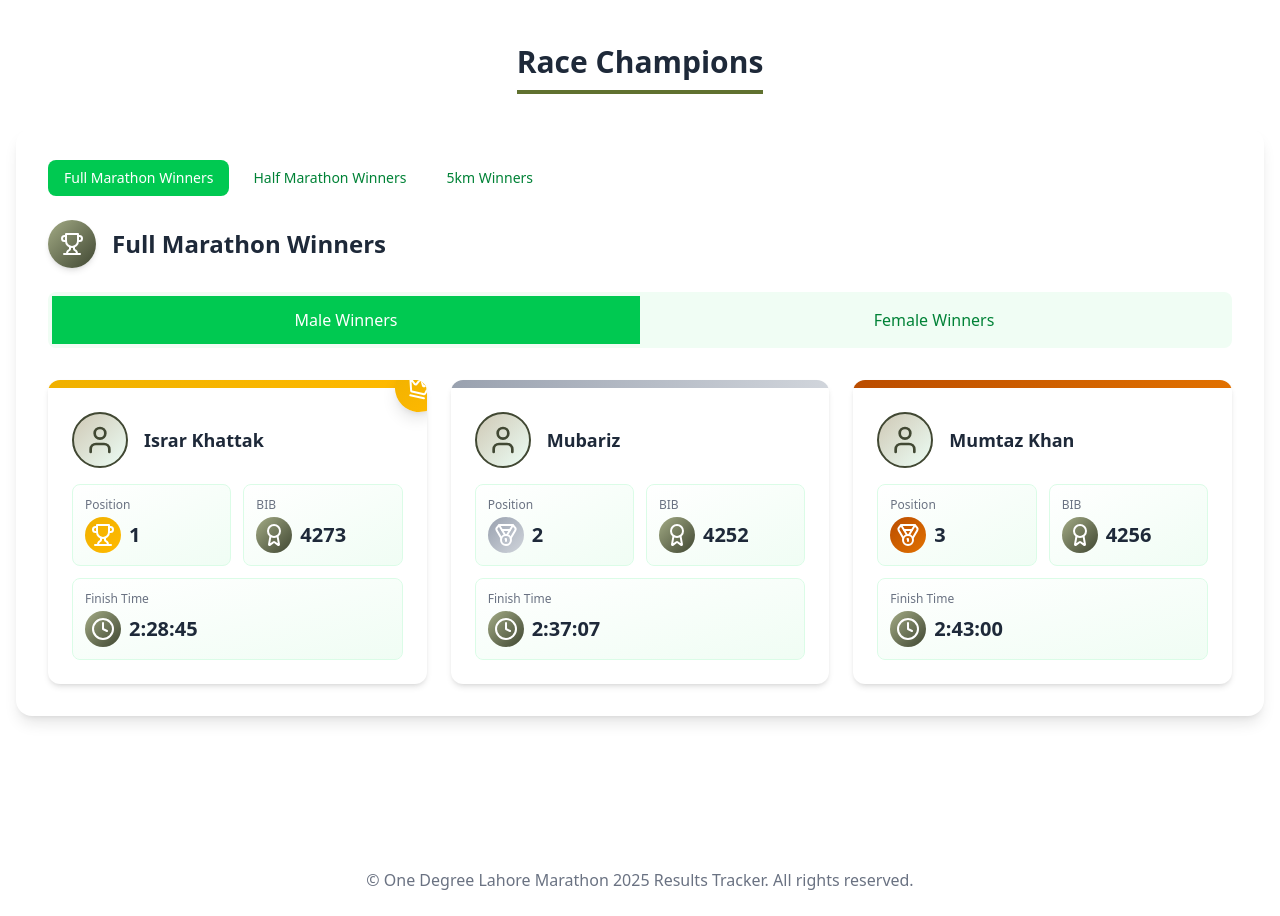
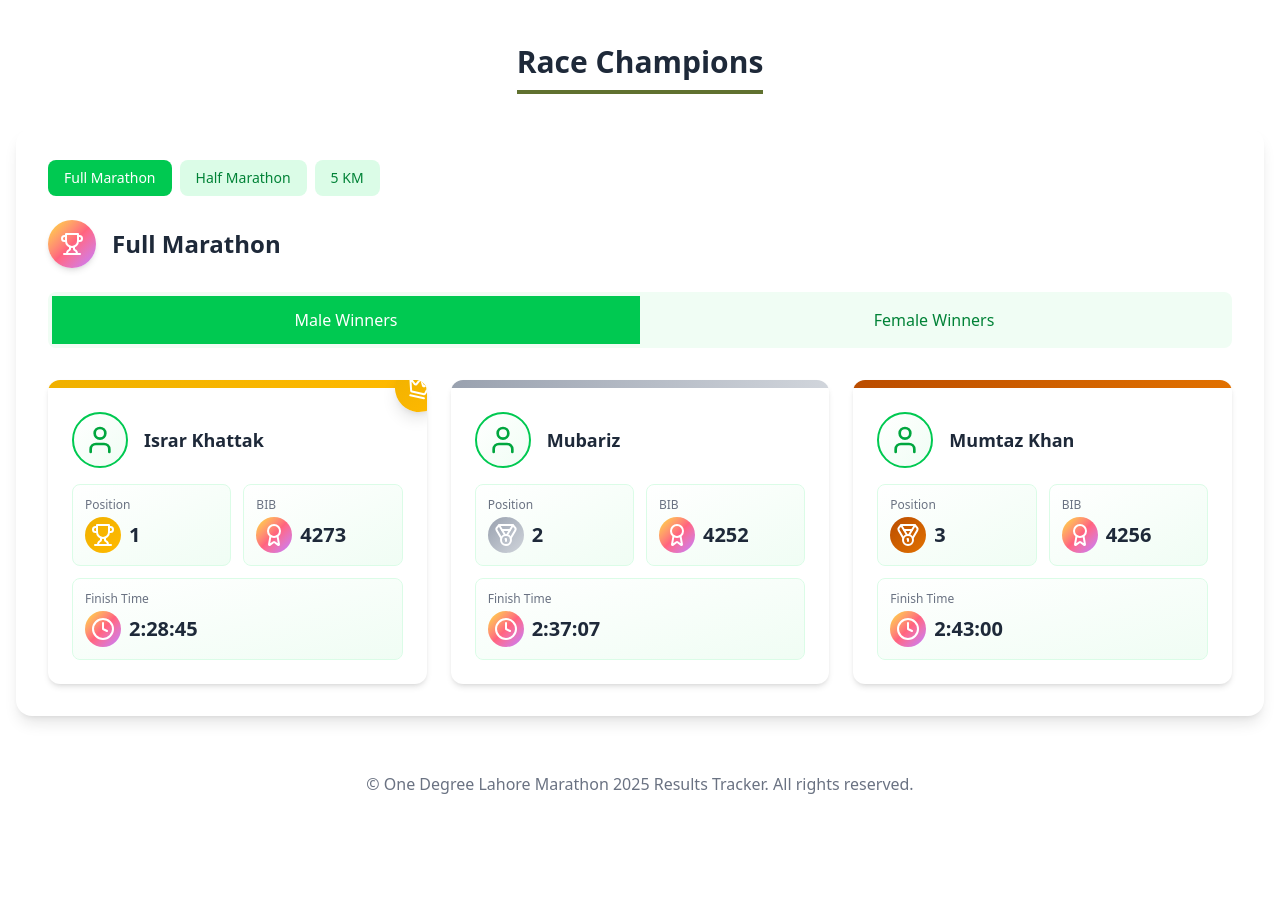
Before and after one commit to abdullahsufyan01/frontend-lahore-marathon, a React (Vite) app: page / in a window 1280 px wide. Shown: the part 1160-2076 px from the top of the page. After the commit the page ends 1980 px from the top, so only its background shows below. Built offline with nearby package versions, Linux system fonts and the light colour scheme.

Commit message:
color scheme updated

```diff
--- a/src/App.jsx
+++ b/src/App.jsx
@@ -62,7 +62,7 @@ function App() {
         </div>
       </main>
 
-      <footer className="bg-white py-6 mt-12">
+      <footer className="bg-white py-6">
         <div className="container mx-auto px-4 text-center text-gray-500">
           <p>© One Degree Lahore Marathon 2025 Results Tracker. All rights reserved.</p>
         </div>
--- a/src/components/Header.jsx
+++ b/src/components/Header.jsx
@@ -1,6 +1,5 @@
 import React from 'react';
 import { Timer } from 'lucide-react';
-import logo from "../assets/images/lahore-marathon-logo.png"
 import LahoreMarathonBanner from '../assets/images/LahoreMarathonBanner.jpg'
 
 const Header = () => {
--- a/src/components/TopWinners.jsx
+++ b/src/components/TopWinners.jsx
@@ -37,13 +37,13 @@ const TopWinners = () => {
       <div className="p-6">
         <div className="flex items-center mb-4">
           <div className="flex-shrink-0 mr-4">
-            <div className="w-14 h-14 rounded-full bg-gradient-to-br from-[#cfc9b6] to-emerald-50 flex items-center justify-center border-2 border-[#414833]">
-              <User className="h-8 w-8 text-[#414833]" />
+            <div className="w-14 h-14 rounded-full bg-gradient-to-br from-white to-green-50 flex items-center justify-center border-2 border-green-500">
+              <User className="h-8 w-8 text-green-600" />
             </div>
           </div>
           <h3 className="text-lg font-bold text-gray-800">{winner.name}</h3>
         </div>
-        <div className="mt-4 grid grid-cols-2 gap-3">
+        <div className="mt-4 grid grid-cols-1 sm:grid-cols-2 gap-3">
           <div className="bg-gradient-to-br from-white to-green-50 p-3 rounded-lg border border-green-100">
             <p className="text-xs text-gray-500 mb-1">Position</p>
             <div className="flex items-center">
@@ -56,16 +56,16 @@ const TopWinners = () => {
           <div className="bg-gradient-to-br from-white to-green-50 p-3 rounded-lg border border-green-100">
             <p className="text-xs text-gray-500 mb-1">BIB</p>
             <div className="flex items-center">
-              <div className="p-1.5 rounded-full bg-gradient-to-br from-[#A4AC86] to-[#414833] mr-2">
+              <div className="p-1.5 rounded-full bg-gradient-to-br from-yellow-300 via-rose-400 to-purple-400 mr-2">
                 <Award className="h-6 w-6 text-white" />
               </div>
               <span className="text-xl font-bold text-gray-800">{winner.bibNo}</span>
             </div>
           </div>
-          <div className="bg-gradient-to-br from-white to-green-50 p-3 rounded-lg border border-green-100 col-span-2">
+          <div className="col-span-2 bg-gradient-to-br from-white to-green-50 p-3 rounded-lg border border-green-100 col-span-1">
             <p className="text-xs text-gray-500 mb-1">Finish Time</p>
             <div className="flex items-center">
-              <div className="p-1.5 rounded-full bg-gradient-to-br from-[#A4AC86] to-[#414833] mr-2">
+              <div className="p-1.5 rounded-full bg-gradient-to-br from-yellow-300 via-rose-400 to-purple-400 mr-2">
                 <Clock className="h-6 w-6 text-white" />
               </div>
               <span className="text-xl font-bold text-gray-800">{winner.runDuration}</span>
@@ -73,16 +73,17 @@ const TopWinners = () => {
           </div>
         </div>
       </div>
+
     </div>
   );
 
   return (
-    <div className="mb-12 bg-white p-8 rounded-2xl shadow-lg">
+    <div className="bg-white p-8 rounded-2xl shadow-lg">
       <div className="flex mb-6 space-x-2">
         {Object.keys(topWinners).map((race) => (
           <button
             key={race}
-            className={`py-2 px-4 rounded-lg text-sm font-medium transition-all duration-300 ${activeRace === race ? 'bg-green-500 text-white' : 'text-green-700 hover:bg-green-100'}`}
+            className={`py-2 cursor-pointer px-4 rounded-lg text-sm font-medium transition-all duration-300 ${activeRace === race ? 'bg-green-500 text-white' : 'text-green-700 bg-green-100'}`}
             onClick={() => setActiveRace(race)}
           >
             {topWinners[race].heading}
@@ -90,26 +91,26 @@ const TopWinners = () => {
         ))}
       </div>
       <div className="flex items-center mb-6">
-        <div className="p-3 bg-gradient-to-br from-[#A4AC86] to-[#414833] rounded-full mr-4 shadow-md">
+        <div className="p-3 bg-gradient-to-br from-yellow-300 via-rose-400 to-purple-400 rounded-full mr-4 shadow-md">
           <Trophy className="w-6 h-6 text-white" />
         </div>
         <h2 className="text-2xl font-bold text-gray-800">{heading}</h2>
       </div>
       <div className="flex mb-8 bg-green-50 p-1 rounded-lg">
         <button
-          className={`py-3 px-6 flex-1 ${activeTab === 'male' ? 'bg-green-500 text-white' : 'text-green-700 hover:bg-green-100'}`}
+          className={`py-3 cursor-pointer px-6 flex-1 ${activeTab === 'male' ? 'bg-green-500 text-white' : 'text-green-700 hover:bg-green-100'}`}
           onClick={() => setActiveTab('male')}
         >
           Male Winners
         </button>
         <button
-          className={`py-3 px-6 flex-1 ${activeTab === 'female' ? 'bg-green-500 text-white' : 'text-green-700 hover:bg-green-100'}`}
+          className={`py-3 cursor-pointer px-6 flex-1 ${activeTab === 'female' ? 'bg-green-500 text-white' : 'text-green-700 hover:bg-green-100'}`}
           onClick={() => setActiveTab('female')}
         >
           Female Winners
         </button>
       </div>
-      <div className="grid grid-cols-1 md:grid-cols-3 gap-6">
+      <div className="grid grid-cols-1 sm:grid-cols-2 md:grid-cols-2 lg:grid-cols-3 gap-6">
         {activeTab === 'male' ? male.map(renderWinnerCard) : females.map(renderWinnerCard)}
       </div>
     </div>
--- a/src/data/marathonResults.js
+++ /dev/null
@@ -1,158 +0,0 @@
-export const marathonResults = [
-    {
-      _id: "67c0c86174fdecc15ef62d24",
-      name: "Ameer Hamza",
-      bibNo: "2120",
-      startTime: "08:00:00",
-      endTime: "10:14:20",
-      runDuration: "2:14:20",
-      raceStatus: "Completed"
-    },
-    {
-      _id: "67c0c86174fdecc15ef62d25",
-      name: "Sarah Johnson",
-      bibNo: "1845",
-      startTime: "08:00:00",
-      endTime: "10:32:15",
-      runDuration: "2:32:15",
-      raceStatus: "Completed"
-    },
-    {
-      _id: "67c0c86174fdecc15ef62d26",
-      name: "Michael Chen",
-      bibNo: "1923",
-      startTime: "08:00:00",
-      endTime: "09:58:42",
-      runDuration: "1:58:42",
-      raceStatus: "Completed"
-    },
-    {
-      _id: "67c0c86174fdecc15ef62d27",
-      name: "Emma Rodriguez",
-      bibNo: "2056",
-      startTime: "08:00:00",
-      endTime: "",
-      runDuration: "",
-      raceStatus: "DNF"
-    },
-    {
-      _id: "67c0c86174fdecc15ef62d28",
-      name: "David Kim",
-      bibNo: "1782",
-      startTime: "08:00:00",
-      endTime: "10:05:33",
-      runDuration: "2:05:33",
-      raceStatus: "Completed"
-    },
-    {
-      _id: "67c0c86174fdecc15ef62d29",
-      name: "Olivia Patel",
-      bibNo: "2211",
-      startTime: "08:00:00",
-      endTime: "10:47:18",
-      runDuration: "2:47:18",
-      raceStatus: "Completed"
-    },
-    {
-      _id: "67c0c86174fdecc15ef62d30",
-      name: "James Wilson",
-      bibNo: "1968",
-      startTime: "08:00:00",
-      endTime: "",
-      runDuration: "",
-      raceStatus: "DNS"
-    },
-    {
-      _id: "67c0c86174fdecc15ef62d31",
-      name: "Sophia Martinez",
-      bibNo: "2034",
-      startTime: "08:00:00",
-      endTime: "10:22:51",
-      runDuration: "2:22:51",
-      raceStatus: "Completed"
-    },
-    {
-      _id: "67c0c86174fdecc15ef62d32",
-      name: "Ethan Thompson",
-      bibNo: "1875",
-      startTime: "08:00:00",
-      endTime: "",
-      runDuration: "3:15:00",
-      raceStatus: "In Progress"
-    },
-    {
-      _id: "67c0c86174fdecc15ef62d33",
-      name: "Ava Williams",
-      bibNo: "2145",
-      startTime: "08:00:00",
-      endTime: "10:18:05",
-      runDuration: "2:18:05",
-      raceStatus: "Completed"
-    }
-  ];
-
-  export const topWinners = [
-    // Full Marathon Winners
-    {
-      _id: "67c0c86174fdecc15ef62d40",
-      name: "Eliud Kipchoge",
-      bibNo: "1001",
-      category: "Full Marathon",
-      position: 1,
-      runDuration: "2:01:09",
-      nationality: "Kenya",
-      imageUrl: "https://images.unsplash.com/photo-1594882645126-14020914d58d?ixlib=rb-4.0.3&ixid=M3wxMjA3fDB8MHxwaG90by1wYWdlfHx8fGVufDB8fHx8fA%3D%3D&auto=format&fit=crop&w=400&q=80"
-    },
-    {
-      _id: "67c0c86174fdecc15ef62d41",
-      name: "Kelvin Kiptum",
-      bibNo: "1002",
-      category: "Full Marathon",
-      position: 2,
-      runDuration: "2:01:25",
-      nationality: "Kenya",
-      imageUrl: "https://images.unsplash.com/photo-1594737625785-a6cbdabd333c?ixlib=rb-4.0.3&ixid=M3wxMjA3fDB8MHxwaG90by1wYWdlfHx8fGVufDB8fHx8fA%3D%3D&auto=format&fit=crop&w=400&q=80"
-    },
-    {
-      _id: "67c0c86174fdecc15ef62d42",
-      name: "Tamirat Tola",
-      bibNo: "1003",
-      category: "Full Marathon",
-      position: 3,
-      runDuration: "2:03:40",
-      nationality: "Ethiopia",
-      imageUrl: "https://images.unsplash.com/photo-1594737625926-6558e9d1ad9d?ixlib=rb-4.0.3&ixid=M3wxMjA3fDB8MHxwaG90by1wYWdlfHx8fGVufDB8fHx8fA%3D%3D&auto=format&fit=crop&w=400&q=80"
-    },
-
-    // Half Marathon Winners
-    {
-      _id: "67c0c86174fdecc15ef62d43",
-      name: "Jacob Kiplimo",
-      bibNo: "2001",
-      category: "Half Marathon",
-      position: 1,
-      runDuration: "0:57:31",
-      nationality: "Uganda",
-      imageUrl: "https://images.unsplash.com/photo-1594737626072-90dc274bc2bd?ixlib=rb-4.0.3&ixid=M3wxMjA3fDB8MHxwaG90by1wYWdlfHx8fGVufDB8fHx8fA%3D%3D&auto=format&fit=crop&w=400&q=80"
-    },
-    {
-      _id: "67c0c86174fdecc15ef62d44",
-      name: "Kibiwott Kandie",
-      bibNo: "2002",
-      category: "Half Marathon",
-      position: 2,
-      runDuration: "0:57:32",
-      nationality: "Kenya",
-      imageUrl: "https://images.unsplash.com/photo-1594737625928-0b678b0d7c4a?ixlib=rb-4.0.3&ixid=M3wxMjA3fDB8MHxwaG90by1wYWdlfHx8fGVufDB8fHx8fA%3D%3D&auto=format&fit=crop&w=400&q=80"
-    },
-    {
-      _id: "67c0c86174fdecc15ef62d45",
-      name: "Rhonex Kipruto",
-      bibNo: "2003",
-      category: "Half Marathon",
-      position: 3,
-      runDuration: "0:57:49",
-      nationality: "Kenya",
-      imageUrl: "https://images.unsplash.com/photo-1594737625992-ef391874d923?ixlib=rb-4.0.3&ixid=M3wxMjA3fDB8MHxwaG90by1wYWdlfHx8fGVufDB8fHx8fA%3D%3D&auto=format&fit=crop&w=400&q=80"
-    }
-  ];
--- a/src/data/topWinners.js
+++ b/src/data/topWinners.js
@@ -2,7 +2,7 @@ export const topWinners = {
 
 
     full_marathon: {
-        heading: "Full Marathon Winners",
+        heading: "Full Marathon",
         male: [
             {
                 "_id": "01",
@@ -67,7 +67,7 @@ export const topWinners = {
         ]
     },
     half_marathon: {
-        heading: "Half Marathon Winners",
+        heading: "Half Marathon",
         male: [
             {
                 "_id": "01",
@@ -134,7 +134,7 @@ export const topWinners = {
         ]
     },
     runners_5km: {
-        heading: "5km Winners",
+        heading: "5 KM",
         male: [
             {
                 "_id": "01",
```
Also changed, not shown: src/components/ResultCard.jsx (+8 -21 lines).
